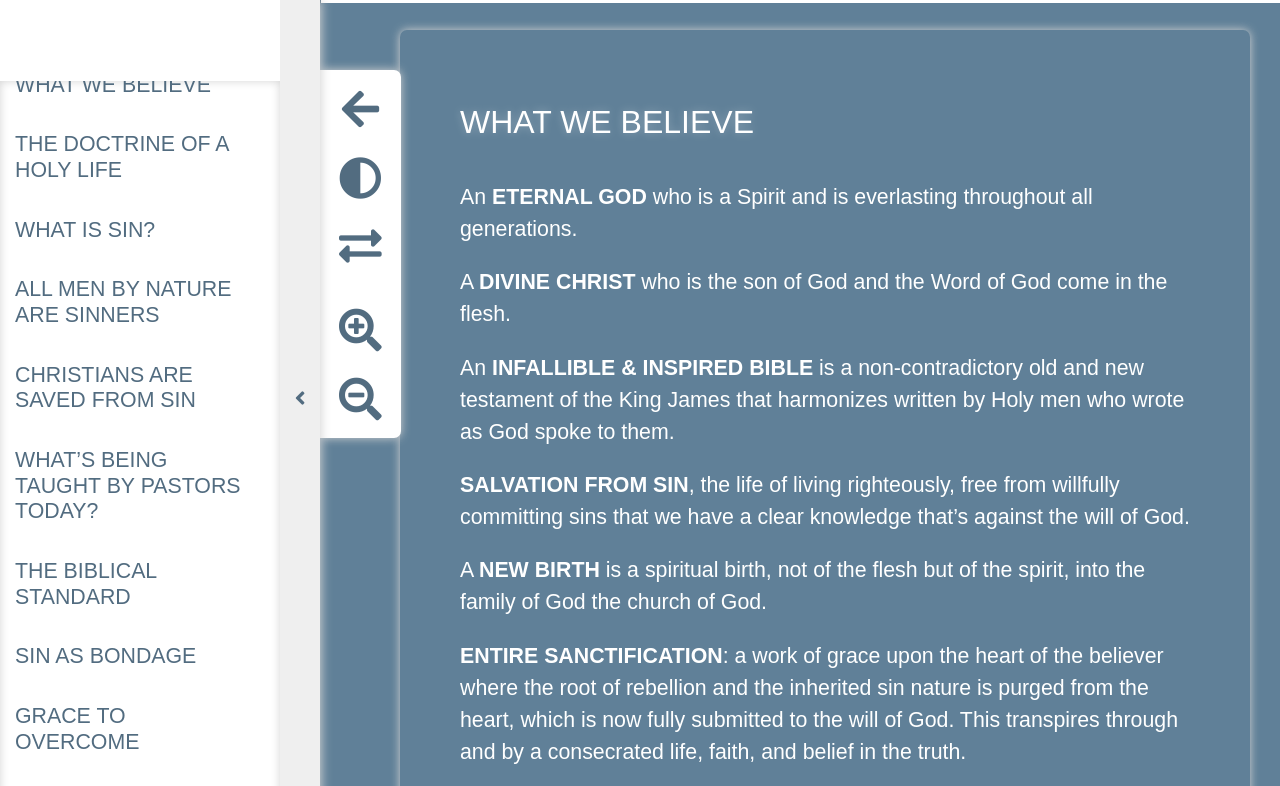
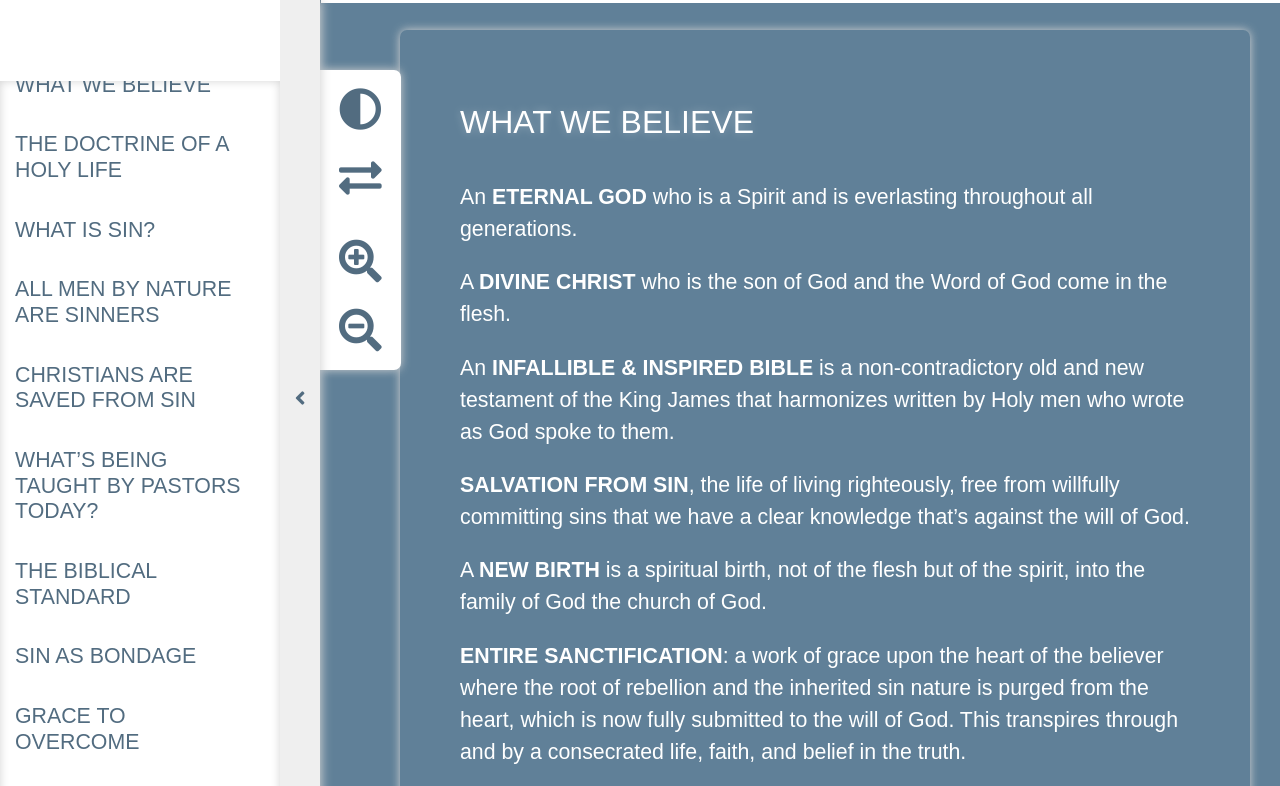
Before and after one commit to johntaestroud/Church1, a plain HTML site: page information.html in a window 1280 px wide. Shown: the top 786 px of the page. Drawn offline with nearby package versions, Linux system fonts and the light colour scheme.

Commit message:
Update information.html

```diff
--- a/information.html
+++ b/information.html
@@ -36,11 +36,11 @@
   <div id="settings-wrapper" class="animated">
     <div id="settings">
 
-      <a href="index.html">
+      <!-- <a href="index.html">
       <button
         class="back_btn btn"
         ><i class="fas fa-arrow-left"></i>
-      </button></a>
+      </button></a>-->
 
       <button
         id="theme-btn"
```
